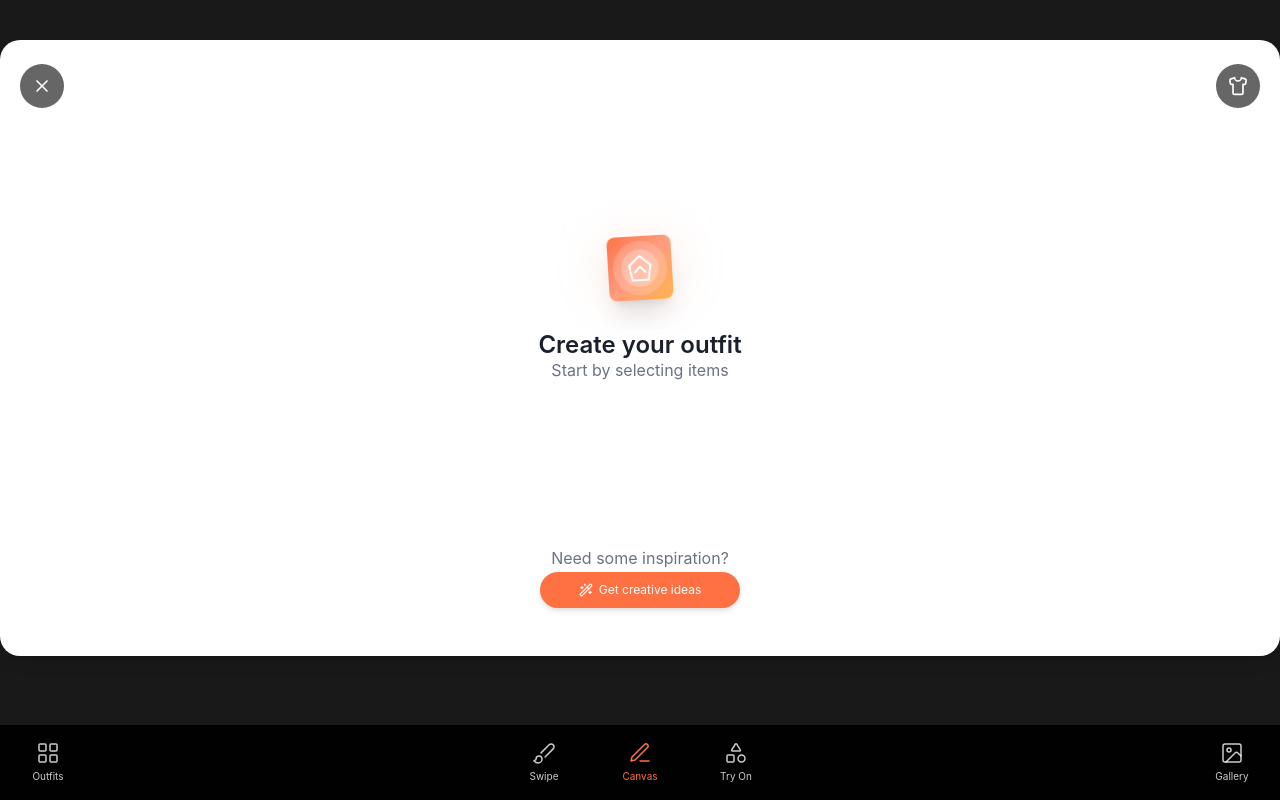
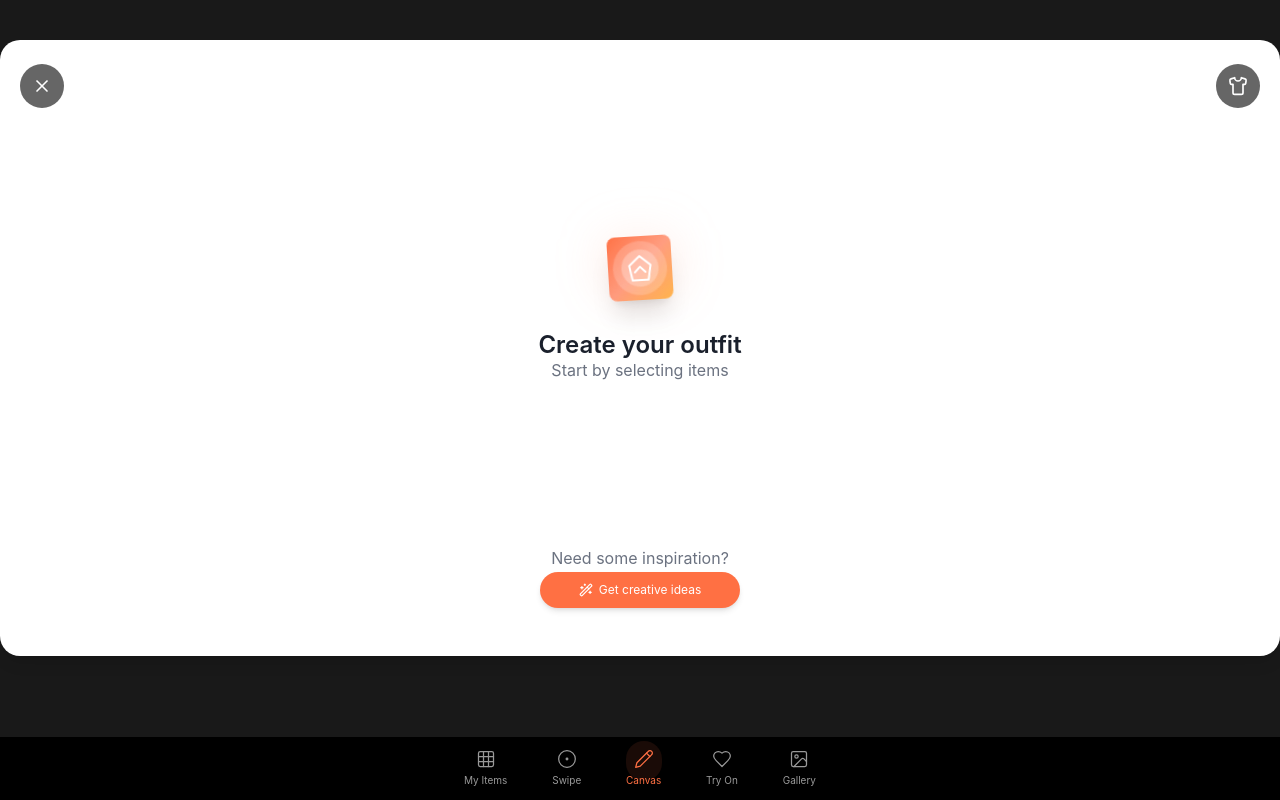
Before and after one commit to dejy100/spuntrademo-v1, a React (Vite) app: page /create in a window 1280 px wide. Built offline with nearby package versions, Linux system fonts and the light colour scheme.

Commit message:
style(create): simplify navigation with elegant design

```diff
--- a/src/components/create/CreatePage.tsx
+++ b/src/components/create/CreatePage.tsx
@@ -1,5 +1,5 @@
 import React from 'react';
-import { X, Shirt, Wand2, LayoutGrid, ImageIcon, Brush, PenLine, Shapes } from 'lucide-react';
+import { X, Shirt, Wand2, Grid, ImageIcon, Pencil, Heart, CircleDot } from 'lucide-react';
 import { useNavigate } from 'react-router-dom';
 import { motion } from 'framer-motion';
 
@@ -147,35 +147,36 @@ export default function CreatePage() {
         </div>
       </motion.div>
 
-      {/* Modern Creative Navigation */}
+      {/* Clean Modern Navigation */}
       <div className="fixed bottom-0 inset-x-0">
-        <div className="bg-black/95 backdrop-blur-sm px-6 py-4">
-          <div className="flex justify-between items-center">
-            <button className="flex flex-col items-center w-12 transition-colors">
-              <LayoutGrid className="w-6 h-6 text-white/80" strokeWidth={1.5} />
-              <span className="text-[10px] text-white/80 mt-1">Outfits</span>
+        <div className="bg-black py-3">
+          <div className="max-w-md mx-auto flex justify-between px-12">
+            <button className="flex flex-col items-center opacity-60 hover:opacity-100 transition-opacity">
+              <Grid className="w-5 h-5 text-white mb-1" strokeWidth={1.5} />
+              <span className="text-[10px] text-white">My Items</span>
             </button>
 
-            <div className="flex gap-12">
-              <button className="flex flex-col items-center w-12 transition-colors">
-                <Brush className="w-6 h-6 text-white/80" strokeWidth={1.5} />
-                <span className="text-[10px] text-white/80 mt-1">Swipe</span>
-              </button>
+            <button className="flex flex-col items-center opacity-60 hover:opacity-100 transition-opacity">
+              <CircleDot className="w-5 h-5 text-white mb-1" strokeWidth={1.5} />
+              <span className="text-[10px] text-white">Swipe</span>
+            </button>
 
-              <button className="flex flex-col items-center w-12 transition-colors">
-                <PenLine className="w-6 h-6 text-[#FF7043]" strokeWidth={1.5} />
-                <span className="text-[10px] text-[#FF7043] mt-1">Canvas</span>
-              </button>
+            <button className="flex flex-col items-center">
+              <div className="relative">
+                <div className="absolute -inset-2 bg-[#FF7043]/10 rounded-full"></div>
+                <Pencil className="w-5 h-5 text-[#FF7043] mb-1" strokeWidth={1.5} />
+              </div>
+              <span className="text-[10px] text-[#FF7043]">Canvas</span>
+            </button>
 
-              <button className="flex flex-col items-center w-12 transition-colors">
-                <Shapes className="w-6 h-6 text-white/80" strokeWidth={1.5} />
-                <span className="text-[10px] text-white/80 mt-1">Try On</span>
-              </button>
-            </div>
+            <button className="flex flex-col items-center opacity-60 hover:opacity-100 transition-opacity">
+              <Heart className="w-5 h-5 text-white mb-1" strokeWidth={1.5} />
+              <span className="text-[10px] text-white">Try On</span>
+            </button>
 
-            <button className="flex flex-col items-center w-12 transition-colors">
-              <ImageIcon className="w-6 h-6 text-white/80" strokeWidth={1.5} />
-              <span className="text-[10px] text-white/80 mt-1">Gallery</span>
+            <button className="flex flex-col items-center opacity-60 hover:opacity-100 transition-opacity">
+              <ImageIcon className="w-5 h-5 text-white mb-1" strokeWidth={1.5} />
+              <span className="text-[10px] text-white">Gallery</span>
             </button>
           </div>
         </div>
```
